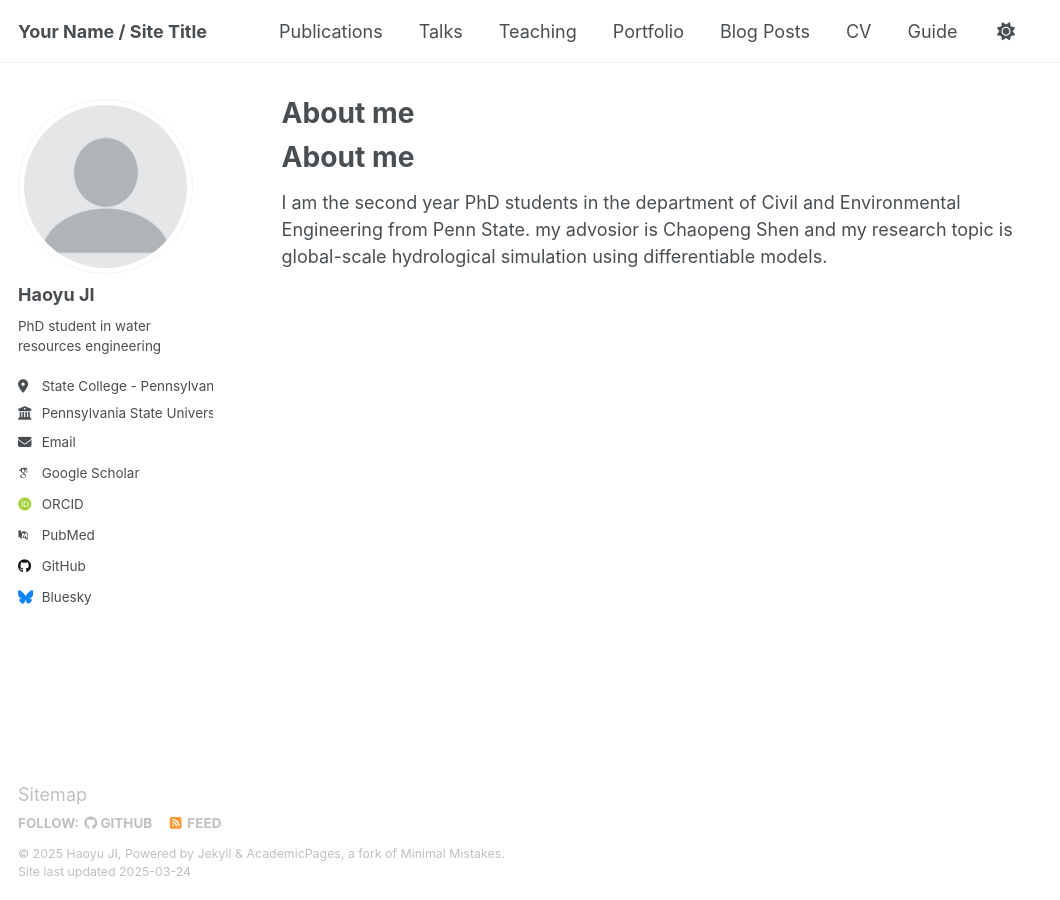
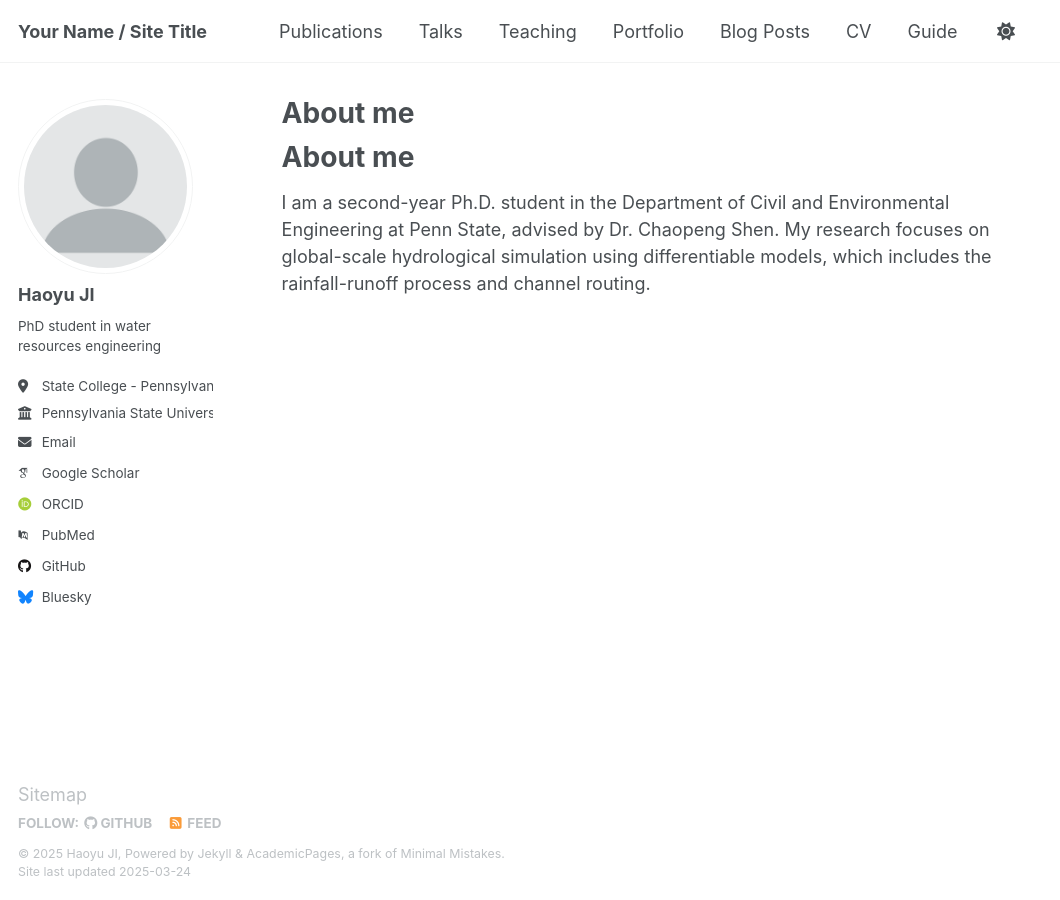
Before and after one commit to hiyuji98/hiyuji.github.io, a Jekyll site: the page built from _pages/about.md, in a window 1280 px wide. Shown: the whole page, without its empty margins (0-1060 px from the left). Built offline with Jekyll 4.4.1, drawn with Linux system fonts in a browser that asks for light colours; some web fonts are replaced; our own code applies the rules of GitHub Pages for plain Markdown files.

Commit message:
Update about.md

```diff
--- a/_pages/about.md
+++ b/_pages/about.md
@@ -1,4 +1,4 @@
 
 About me
 ======
-I am the second year PhD students in the department of Civil and Environmental Engineering from Penn State. my advosior is Chaopeng Shen and my research topic is global-scale hydrological simulation using differentiable models.
+I am a second-year Ph.D. student in the Department of Civil and Environmental Engineering at Penn State, advised by Dr. Chaopeng Shen. My research focuses on global-scale hydrological simulation using differentiable models, which includes the rainfall-runoff process and channel routing.
```
